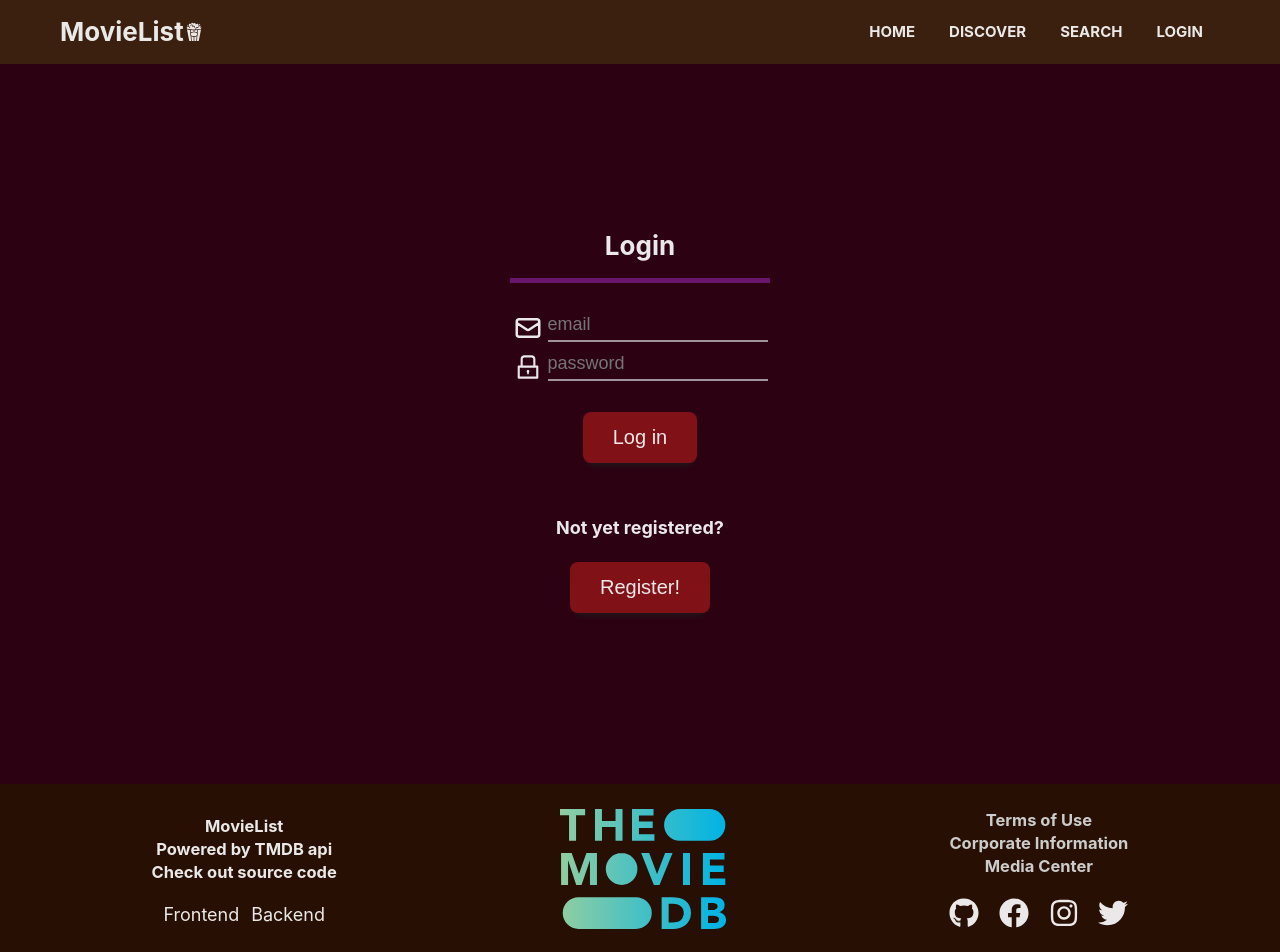
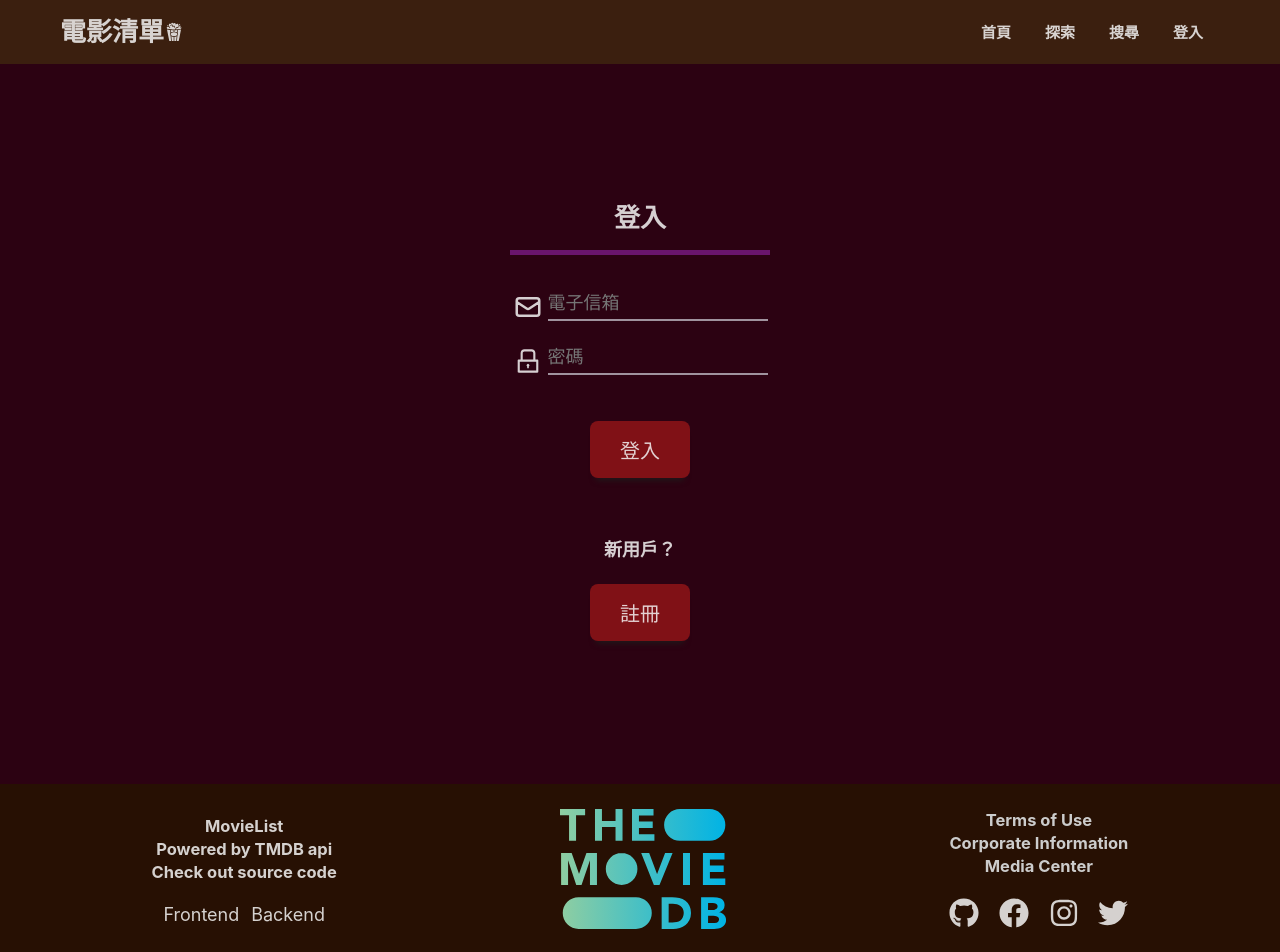
Before and after one commit to krli07717/movie_frontend, a React (Create React App) app: page /Login in a window 1280 px wide. Shown: the top 952 px of the page. Built offline with nearby package versions, Linux system fonts and the light colour scheme; no server answers.

Commit message:
more rwd

```diff
--- a/src/App.scss
+++ b/src/App.scss
@@ -1,4 +1,4 @@
-$primary--color: rgba(245, 245, 245, 0.945);
+$primary--color: rgba(245, 245, 245, 0.845);
 $bg--color: rgb(44, 2, 18);
 $btn--primary: rgba(175, 26, 26, 0.644);
 // base
@@ -98,6 +98,9 @@ input {
     flex-wrap: wrap;
     justify-content: space-between;
     align-items: center;
+    h1 {
+      white-space: nowrap;
+    }
     .hamburger {
       display: none;
       cursor: pointer;
@@ -107,6 +110,7 @@ input {
       justify-content: flex-start;
       padding: 0 20px;
       flex: 0 30%;
+      // 30%
       span {
         display: grid;
         place-items: center;
@@ -120,6 +124,7 @@ input {
       float: right;
     }
     li {
+      text-align: center;
       display: inline-block;
       margin: 10px 10px;
     }
@@ -229,7 +234,13 @@ footer {
 .collection {
   text-align: center;
   h2 {
-    color: rgba(245, 245, 27, 0.925);
+    max-width: 1200px;
+    display: inline-block;
+    width: 55vw;
+    color: rgba(245, 212, 27, 0.753);
+    position: relative;
+    border-bottom: 3px solid rgba(254, 255, 240, 0.671);
+    margin: 10px 0;
   }
 }
 
@@ -255,9 +266,11 @@ footer {
         pointer-events: none;
       }
       .status {
+        pointer-events: none;
         opacity: 1;
       }
       .info {
+        pointer-events: none;
         opacity: 1;
       }
     }
@@ -334,7 +347,7 @@ footer {
   }
   .auth_form {
     margin: 25px 0;
-    height: 180px;
+    height: 230px;
     display: flex;
     flex-direction: column;
     justify-content: space-around;
@@ -344,6 +357,10 @@ footer {
       display: flex;
       justify-content: space-around;
       align-items: center;
+    }
+    h5 {
+      color: rgba(240, 230, 140, 0.904);
+      margin: 5px 0;
     }
   }
 }
@@ -397,6 +414,11 @@ footer {
     display: flex;
     flex-wrap: wrap;
     justify-content: center;
+    .collection {
+      h2 {
+        display: none;
+      }
+    }
   }
   .noList {
     text-align: center;
@@ -436,15 +458,7 @@ footer {
 
 // media-queries
 
-@media screen and (max-width: 600px) {
-  button {
-    padding: 0.7em 1.5em;
-    font-size: 1.5em;
-    border-radius: 8px;
-    margin: 15px 15px;
-    box-shadow: 0 8px 6px -6px rgb(31, 27, 27);
-  }
-
+@media screen and (max-width: 577px) {
   .navbar {
     .flex {
       justify-content: center;
@@ -455,11 +469,13 @@ footer {
         display: none;
         flex-direction: column;
         flex: 0 20%;
+        // 20%
       }
       .hamburger {
         display: block;
         padding: 0 10px;
-        flex: 0 47%;
+        flex: 0 52%;
+        // 47%
         & > * {
           float: right;
         }
@@ -470,7 +486,23 @@ footer {
     }
   }
 
-  .movie_rows .movie_card .status {
+  .movie_rows {
+    .movie_card {
+      margin: 3px 5px;
+      max-width: 95px;
+      max-height: 155px;
+      .info {
+        width: 95px;
+      }
+      .button_img {
+        button {
+          img {
+            max-width: 95px;
+            max-height: 155px;
+          }
+        }
+      }
+      .status {
         padding: 2px 2px;
         top: 0;
         right: 0;
@@ -478,9 +510,33 @@ footer {
         opacity: 1;
       }
     }
+  }
 
-// rwd moviecard sizes & button styles
-// zh-TW
+  .collection {
+    h2 {
+      width: 90vw;
+    }
+    button {
+      padding: 0.5em 1.5em;
+      font-size: 1.5em;
+      border-radius: 8px;
+      margin: 7px 10px;
+      box-shadow: 0 8px 6px -6px rgb(31, 27, 27);
+    }
+  }
 
-// myList mutiple selects
+  .myList,
+  .modal_content {
+    button {
+      padding: 0.5em 1.5em;
+      font-size: 1.5em;
+      border-radius: 8px;
+      margin: 7px 10px;
+      box-shadow: 0 8px 6px -6px rgb(31, 27, 27);
+    }
+  }
+}
+
+// react-router code splitting performance
+// pwa
 // top right close button modal
--- a/src/components/Collection.js
+++ b/src/components/Collection.js
@@ -72,7 +72,7 @@ function Collection({ collectionName, collectionAPI, searchQuery, movieId }) {
         onClick={() => setPages((prevPage) => prevPage + 1)}
         type="button"
       >
-        Load More
+        更多
       </Button>
     ) : null;
   };
@@ -91,7 +91,7 @@ function Collection({ collectionName, collectionAPI, searchQuery, movieId }) {
           ) : null
         )}
       </div>
-      {noSearchResults && <h3>No Results Found</h3>}
+      {noSearchResults && <h3>沒有搜尋結果</h3>}
       {showLoadButton()}
     </section>
   );
--- a/src/components/Footer.js
+++ b/src/components/Footer.js
@@ -15,12 +15,14 @@ function Footer() {
           <div className="repos">
             <a
               target="_blank"
+              rel="noreferrer"
               href="https://github.com/krli07717/movie_frontend"
             >
               Frontend
             </a>
             <a
               target="_blank"
+              rel="noreferrer"
               href="https://github.com/krli07717/movie_backend"
             >
               Backend
@@ -28,40 +30,64 @@ function Footer() {
           </div>
         </div>
         <div className="tmdb box">
-          <a target="_blank" href="https://www.themoviedb.org/">
+          <a
+            target="_blank"
+            rel="noreferrer"
+            href="https://www.themoviedb.org/"
+          >
             <img className="tmdblogo" src={tmdblogo} alt="themoviedb" />
           </a>
         </div>
         <div className="box">
           <div className="links">
-            <a href="#">
+            <a
+              target="_blank"
+              rel="noreferrer"
+              href="https://github.com/krli07717/movie_frontend"
+            >
               <h4>Terms of Use</h4>
             </a>
-            <a href="#">
+            <a
+              target="_blank"
+              rel="noreferrer"
+              href="https://github.com/krli07717/movie_frontend"
+            >
               <h4>Corporate Information</h4>
             </a>
-            <a href="#">
+            <a
+              target="_blank"
+              rel="noreferrer"
+              href="https://github.com/krli07717/movie_frontend"
+            >
               <h4>Media Center</h4>
             </a>
           </div>
           <div className="icons">
             <div>
-              <a href="#">
+              <a target="_blank" rel="noreferrer" href="https://github.com/">
                 <FaGithub size="30" />
               </a>
             </div>
             <div>
-              <a href="#">
+              <a
+                target="_blank"
+                rel="noreferrer"
+                href="https://www.facebook.com/"
+              >
                 <FaFacebook size="30" />
               </a>
             </div>
             <div>
-              <a href="#">
+              <a
+                target="_blank"
+                rel="noreferrer"
+                href="https://www.instagram.com/"
+              >
                 <FaInstagram size="30" />
               </a>
             </div>
             <div>
-              <a href="#">
+              <a target="_blank" rel="noreferrer" href="https://twitter.com/">
                 <FaTwitter size="30" />
               </a>
             </div>
--- a/src/components/Form.js
+++ b/src/components/Form.js
@@ -3,7 +3,13 @@ import Button from "./Button";
 import { HiOutlineMail } from "react-icons/hi";
 import { AiOutlineLock } from "react-icons/ai";
 
-const Form = ({ onFormSubmit, onInputChange, SubmitButtonText }) => {
+const Form = ({
+  onFormSubmit,
+  onInputChange,
+  SubmitButtonText,
+  errorStatus,
+  errorMessage,
+}) => {
   return (
     <form className="auth_form" action="" onSubmit={(e) => onFormSubmit(e)}>
       <div>
@@ -11,7 +17,7 @@ const Form = ({ onFormSubmit, onInputChange, SubmitButtonText }) => {
         <input
           type="email"
           name="email"
-          placeholder="email"
+          placeholder="電子信箱"
           onChange={(e) => onInputChange(e)}
           required
         />
@@ -21,11 +27,12 @@ const Form = ({ onFormSubmit, onInputChange, SubmitButtonText }) => {
         <input
           type="password"
           name="password"
-          placeholder="password"
+          placeholder="密碼"
           onChange={(e) => onInputChange(e)}
           required
         />
       </div>
+      {errorStatus && <h5>{errorMessage}</h5>}
       <div>
         <Button type="submit">{SubmitButtonText}</Button>
       </div>
--- a/src/components/Navbar.js
+++ b/src/components/Navbar.js
@@ -15,7 +15,7 @@ function Navbar() {
     <div className="navbar">
       <div className="container flex">
         <div className="logo">
-          <h1>MovieList</h1>
+          <h1>電影清單</h1>
           <span>
             <GiPopcorn size="20" />
           </span>
@@ -26,29 +26,30 @@ function Navbar() {
         >
           <GiHamburgerMenu size="20" />
         </div>
+        <div>
           <nav>
             <ul className={navExpand ? "navExpand" : null}>
               {!userInfoContext.userInfoState.isAuth && (
                 <li>
                   <Link to="/" onClick={() => setNavExpand(false)}>
-                  Home
+                    首頁
                   </Link>
                 </li>
               )}
               <li>
                 <Link to="/Discover" onClick={() => setNavExpand(false)}>
-                Discover
+                  探索
                 </Link>
               </li>
               <li>
                 <Link to="/Search" onClick={() => setNavExpand(false)}>
-                Search
+                  搜尋
                 </Link>
               </li>
               {userInfoContext.userInfoState.isAuth && (
                 <li>
                   <Link to="/MyList" onClick={() => setNavExpand(false)}>
-                  My List
+                    我的清單
                   </Link>
                 </li>
               )}
@@ -58,18 +59,21 @@ function Navbar() {
                   onClick={() => {
                     setNavExpand(false);
                     if (userInfoContext.userInfoState.isAuth) {
-                    userInfoContext.userInfoDispatch({ type: ACTIONS.LOG_OUT });
+                      userInfoContext.userInfoDispatch({
+                        type: ACTIONS.LOG_OUT,
+                      });
                       deleteJwtToken();
                     }
                   }}
                 >
-                {userInfoContext.userInfoState.isAuth ? `Logout` : `Login`}
+                  {userInfoContext.userInfoState.isAuth ? `登出` : `登入`}
                 </Link>
               </li>
             </ul>
           </nav>
         </div>
       </div>
+    </div>
   );
 }
 
--- a/src/pages/Discover.js
+++ b/src/pages/Discover.js
@@ -10,9 +10,9 @@ import Collection from "../components/Collection";
 function Discover() {
   const { userInfoState } = useContext(UserInfoContext);
   const collections = [
-    { collectionName: "Now playing...", collectionAPI: "NOW_PLAYING" },
-    { collectionName: "Upcoming...", collectionAPI: "UPCOMING" },
-    { collectionName: "Popular...", collectionAPI: "POPULAR" },
+    { collectionName: "現正上映", collectionAPI: "NOW_PLAYING" },
+    { collectionName: "即將上映", collectionAPI: "UPCOMING" },
+    { collectionName: "人氣排行", collectionAPI: "POPULAR" },
   ];
 
   return (
--- a/src/pages/Home.js
+++ b/src/pages/Home.js
@@ -8,12 +8,12 @@ function Home() {
       <section className="hero1 item_center">
         <div className="container">
           <div>
-            <h1>Save your movie list now</h1>
-            <h2>Easy sign up, simple usage.</h2>
+            <h1>編輯屬於你的電影清單</h1>
+            <h2>立即加入</h2>
           </div>
           <div>
             <Button type="button">
-              <Link to="/Register">Register</Link>
+              <Link to="/Register">註冊</Link>
             </Button>
           </div>
         </div>
--- a/src/pages/Login.js
+++ b/src/pages/Login.js
@@ -41,16 +41,18 @@ function Login() {
   return (
     <div className="container item_center">
       <div className="form_container">
-        <h1>Login</h1>
+        <h1>登入</h1>
         <Form
           onFormSubmit={onLoginSubmit}
           onInputChange={onInputChange}
-          SubmitButtonText="Log in"
+          errorStatus={loginError}
+          errorMessage="信箱或密碼不正確"
+          SubmitButtonText="登入"
         />
-        {loginError && <h5>Wrong Combinations</h5>}
-        <h3>Not yet registered?</h3>
+        {/* {loginError && <h5>信箱或密碼不正確</h5>}*/}
+        <h3>新用戶？</h3>
         <Button type="button">
-          <Link to="/Register">Register!</Link>
+          <Link to="/Register">註冊</Link>
         </Button>
       </div>
     </div>
--- a/src/pages/Register.js
+++ b/src/pages/Register.js
@@ -40,13 +40,15 @@ function Register() {
   return (
     <div className="container item_center">
       <div className="form_container">
-        <h1>Register</h1>
+        <h1>註冊</h1>
         <Form
           onFormSubmit={onRegisterSubmit}
           onInputChange={onInputChange}
-          SubmitButtonText="Register"
+          errorStatus={registerError}
+          errorMessage="電子信箱已註冊"
+          SubmitButtonText="註冊"
         />
-        {registerError && <h3>Email already taken</h3>}
+        {/* {registerError && <h3>電子信箱已註冊</h3>} */}
       </div>
     </div>
   );
--- a/src/pages/Search.js
+++ b/src/pages/Search.js
@@ -23,7 +23,7 @@ function Search() {
         <form className="search_form" action="" onSubmit={(e) => onSubmit(e)}>
           <input
             type="text"
-            placeholder="search.."
+            placeholder="搜尋.."
             onChange={(e) => onInputChange(e)}
           />
           <Button type="submit">
```
Also changed, not shown: src/components/MovieModal.js (+6 -7 lines), src/pages/MyList.js (+4 -4 lines). Lines whose indentation alone changed are shown as unchanged.
